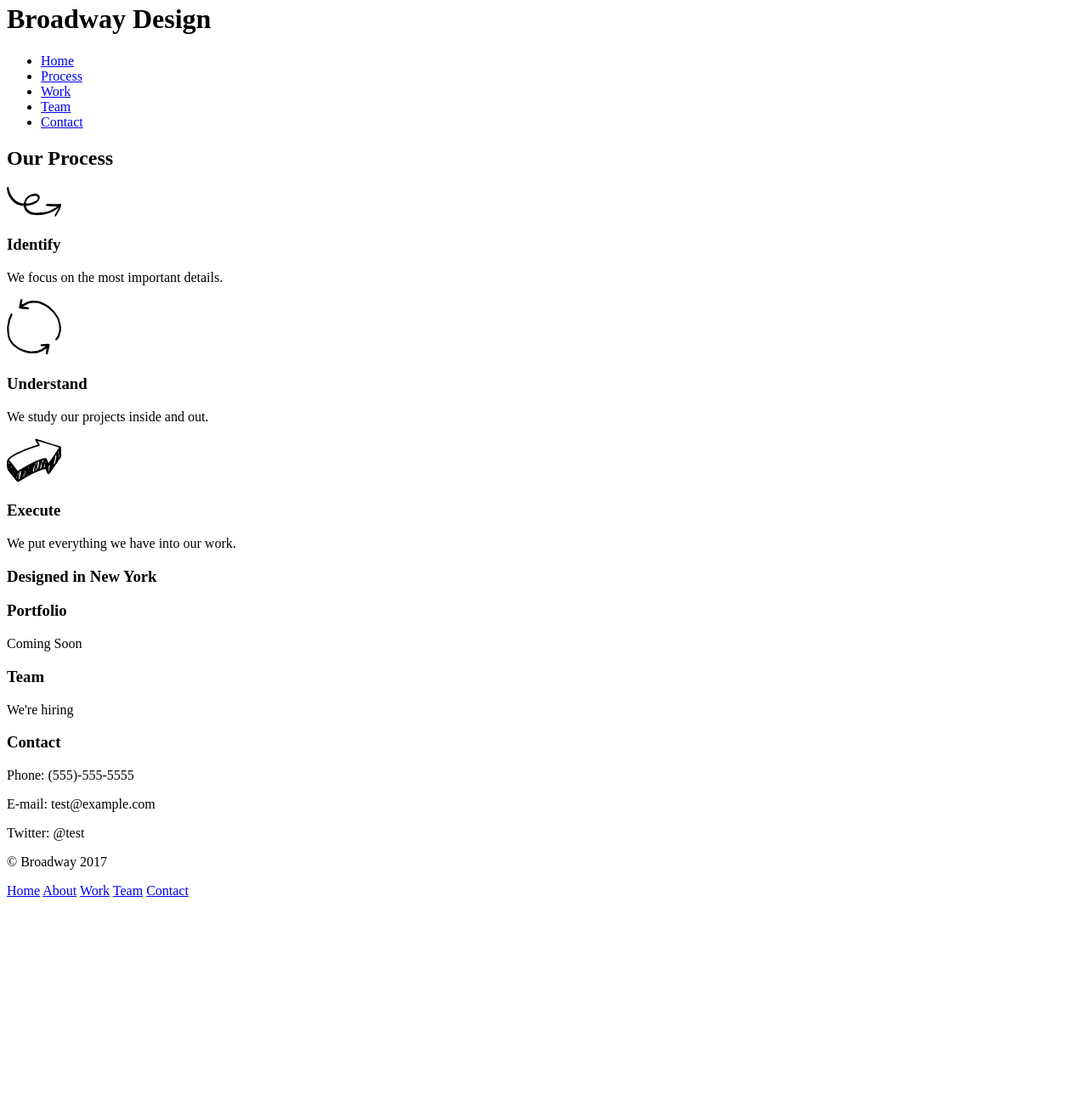
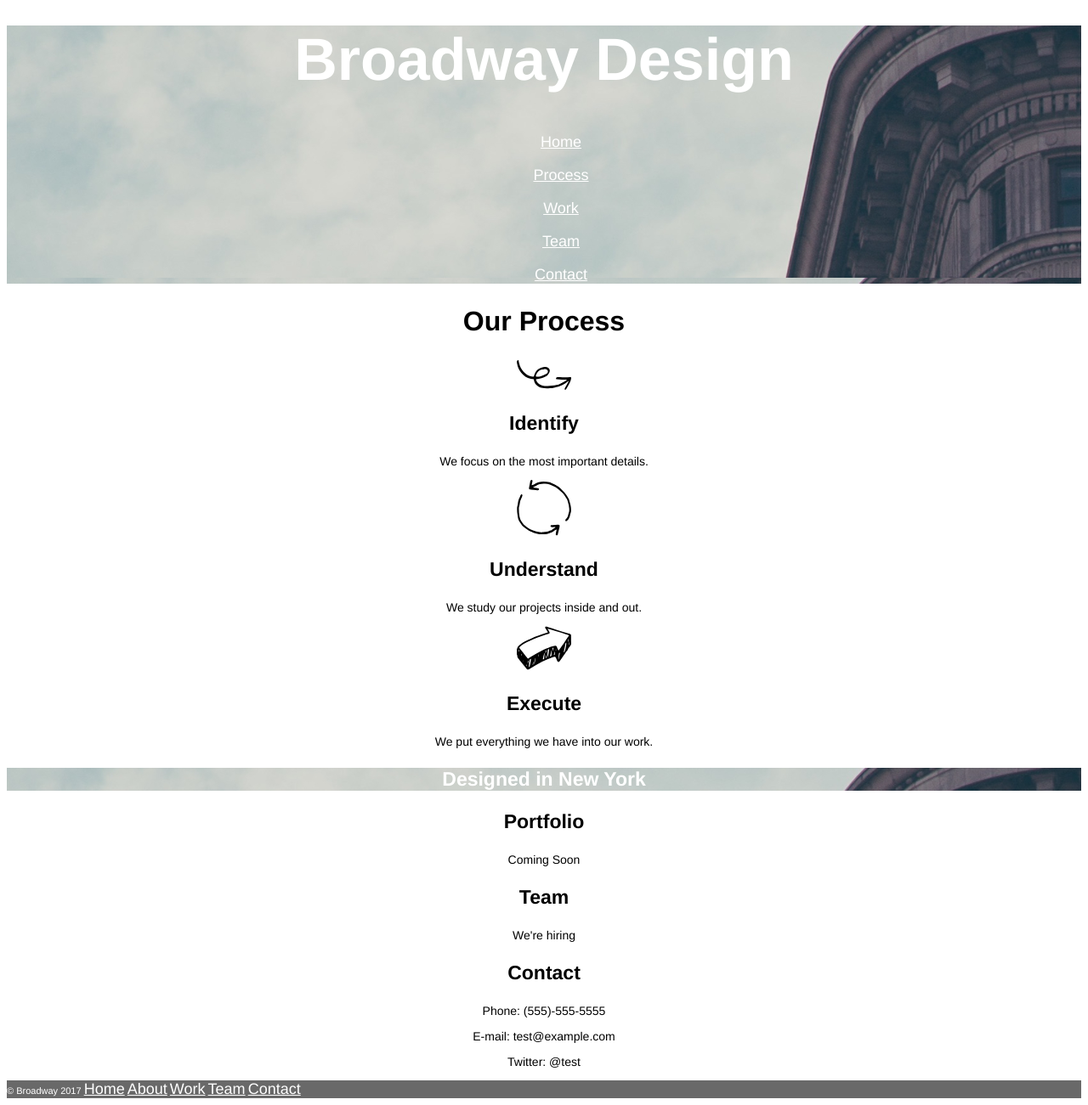
Before and after one commit to sinilandia/broadway, a plain HTML site: page index.html in a window 1280 px wide. Shown: the part 17-1318 px from the top of the page at 85% size. Before the commit the page ends 1091 px from the top, so only its background shows below. Drawn offline with Linux system fonts and the light colour scheme.

Commit message:
Adds css. Finishes!

```diff
--- a/index.html
+++ b/index.html
@@ -2,20 +2,19 @@
 <html>
 <head>
 	<title>Broadway Design</title>
-	<link rel="stylesheet" type="text/css" href="resources/css/style.css">
+	<link rel="stylesheet" type="text/css" href="resources/style.css">
 </head>
 <body>
 
 <!-- Top navigation -->
-	<div id="top">
+	<div class="top">
 	<h1>Broadway Design</h1>
-
 	<nav>
 	<ul>
-		<li><a href="#top">Home</a></li>
-		<li><a href="#process">Process</a></li>
-		<li><a href="#portfolio">Work</a></li>
-		<li><a href="#team">Team</a></li>
+		<li><a href="#top">Home</a></li><br>
+		<li><a href="#process">Process</a></li><br>
+		<li><a href="#portfolio">Work</a></li><br>
+		<li><a href="#team">Team</a></li><br>
 		<li><a href="#contact">Contact</a></li>
 	</ul>
 	</nav>
@@ -39,7 +38,7 @@
 
 
 <!-- End -->
-	<h3 class="color">Designed in New York</h3>
+	<h3 class="color-bk">Designed in New York</h3>
 
 	<h3 id="portfolio">Portfolio</h3>
 	<p>Coming Soon</p>
@@ -54,15 +53,14 @@
 
 
 <!-- Footer -->
-	<p class="footer">&copy; Broadway 2017
-	<nav>
+	<div class="footer">
+	&copy; Broadway 2017
 		<a href="#top">Home</a>
 		<a href="#process">About</a>
 		<a href="#portfolio">Work</a>
 		<a href="#team">Team</a>
 		<a href="#contact">Contact</a>
-	</nav>
-	</p>
+	</div>
 
 </body>
 </html>
--- /dev/null
+++ b/resources/style.css
@@ -0,0 +1,52 @@
+* {
+	font-family: Helvetica;
+	text-align: center;
+}
+
+a {
+	color: white;
+	font-size: 18px;
+}
+
+.color-bk {
+	color: white;
+	background-image: url("images/the-flatiron-building.png");
+}
+
+div {
+	color: white;
+}
+
+div.top {
+	background-image: url("images/the-flatiron-building.png");
+}
+
+div.footer {
+	background-color: dimgray;
+	text-align: left;
+	font-size: 11px;
+}
+
+h1 {
+	font-size: 70px;
+	font-weight: bold;
+}
+
+h2 {
+	font-size: 32px;
+	font-weight: bold;
+}
+
+
+h3 {
+	font-size: 23px;
+	font-weight: bold;
+}
+
+p {
+	font-size: 14px;
+}
+
+ul {
+	list-style-type: none;
+}
```
Also changed, not shown: resources/css/style.css (deleted).
